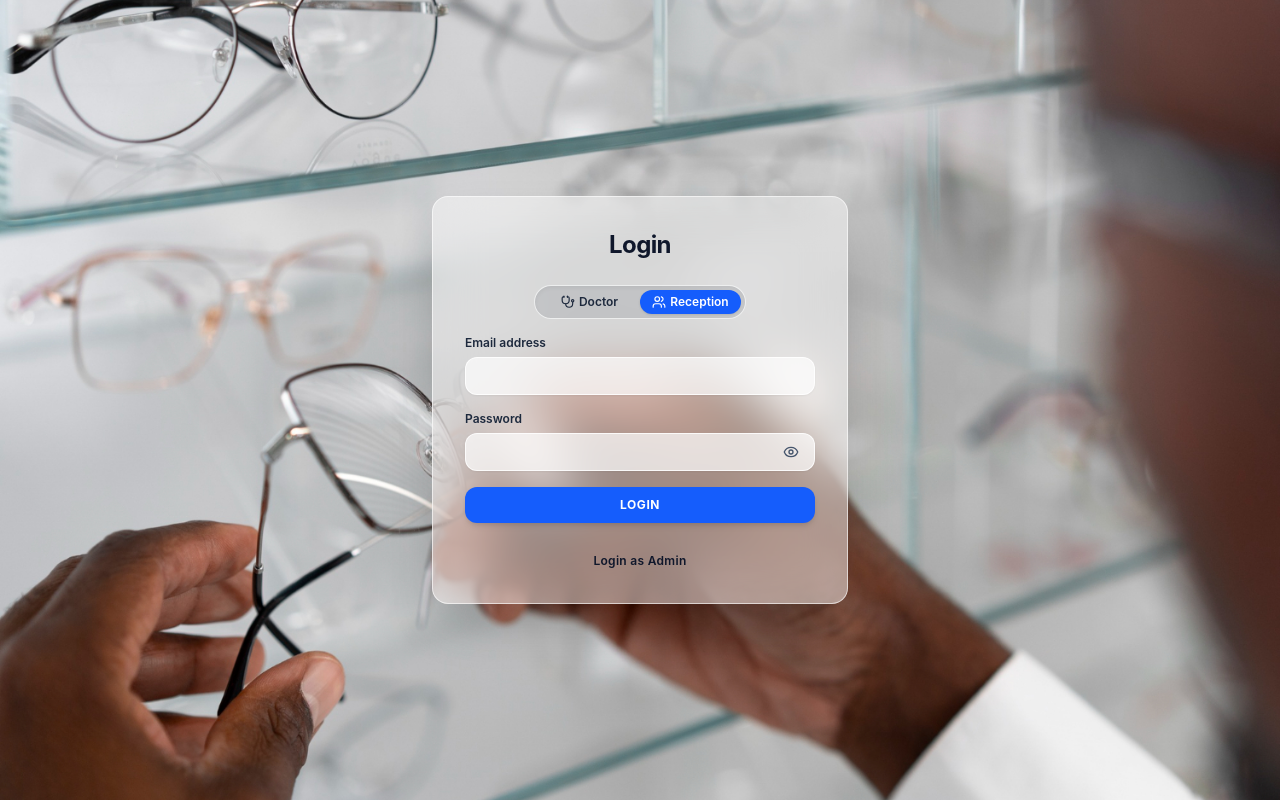
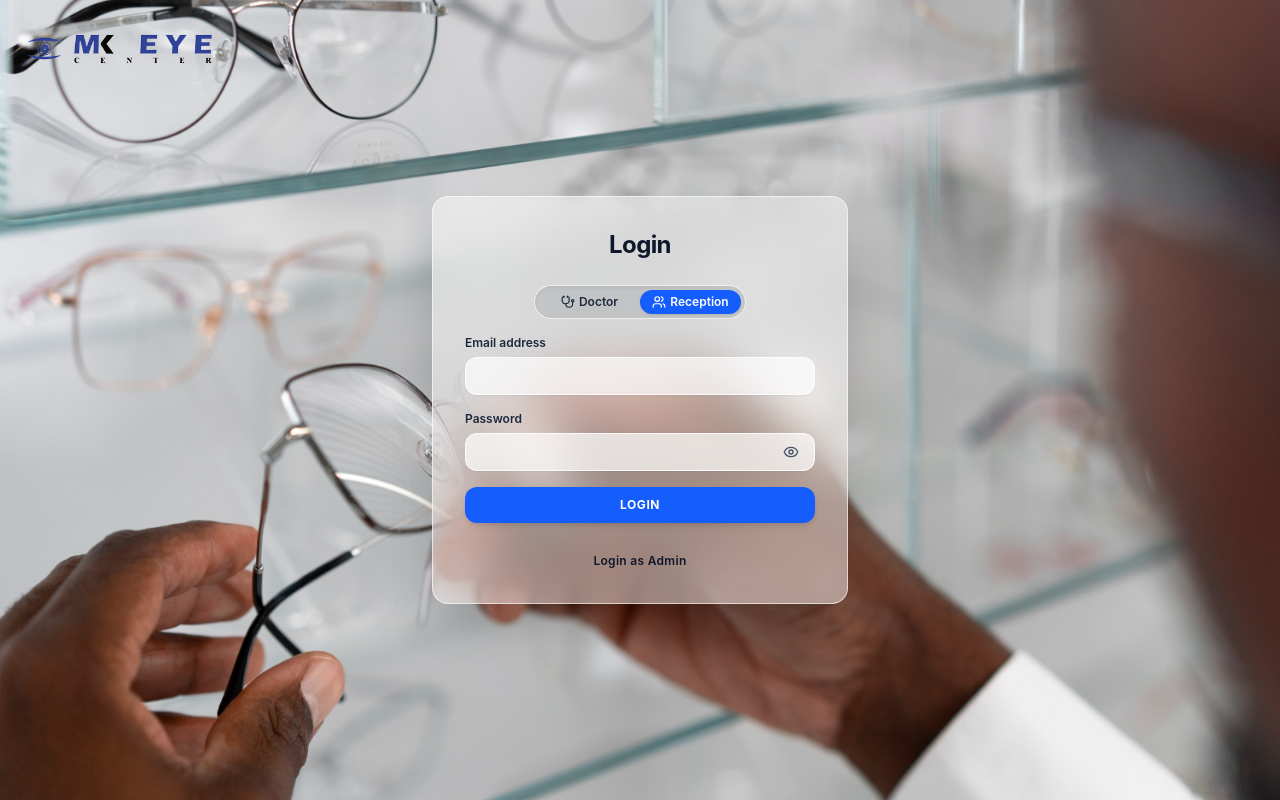
Before and after one commit to Charlzton/MK-Software, a Next.js app: page / in a window 1280 px wide. Built offline with nearby package versions, Linux system fonts and the light colour scheme; no server answers.

Commit message:
feat: add official logo to login page
Display the MK Eye Center logo in the top-left corner of the login view for improved brand visibility.

```diff
--- a/app/page.tsx
+++ b/app/page.tsx
@@ -258,6 +258,17 @@ export default function Home() {
           style={{ backgroundImage: `url('/assets/aistudio/login_bg_de335fe2.jpg')` }}
         />
 
+        {/* Top-left official logo directly on the page on its own */}
+        <div className="absolute top-6 left-6 z-10">
+          {/* eslint-disable-next-line @next/next/no-img-element */}
+          <img
+            src="/assets/aistudio/mk_long_logo_a5863dd4.png"
+            alt="MK Eye Center Logo"
+            className="h-10 sm:h-12 w-auto object-contain"
+            referrerPolicy="no-referrer"
+          />
+        </div>
+
         {/* Glassmorphism Login Card Container */}
         <div className="relative z-10 w-full max-w-sm sm:max-w-md mx-auto px-4">
           <LoginCard onSuccess={handleLoginSuccess} externalError={sessionError} />
```
